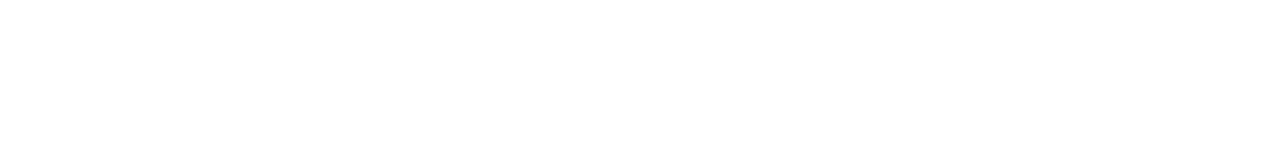
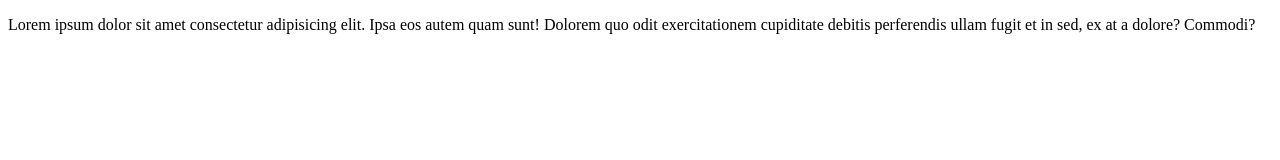
Before and after one commit to abduraxim75/homework, a plain HTML site: page index.html in a window 1280 px wide. Drawn offline with Linux system fonts and the light colour scheme.

Commit message:
standart

```diff
--- a/index.html
+++ b/index.html
@@ -7,6 +7,6 @@
     <title>Document</title>
 </head>
 <body>
-
+    <p>Lorem ipsum dolor sit amet consectetur adipisicing elit. Ipsa eos autem quam sunt! Dolorem quo odit exercitationem cupiditate debitis perferendis ullam fugit et in sed, ex at a dolore? Commodi?</p>
 </body>
 </html>
```
